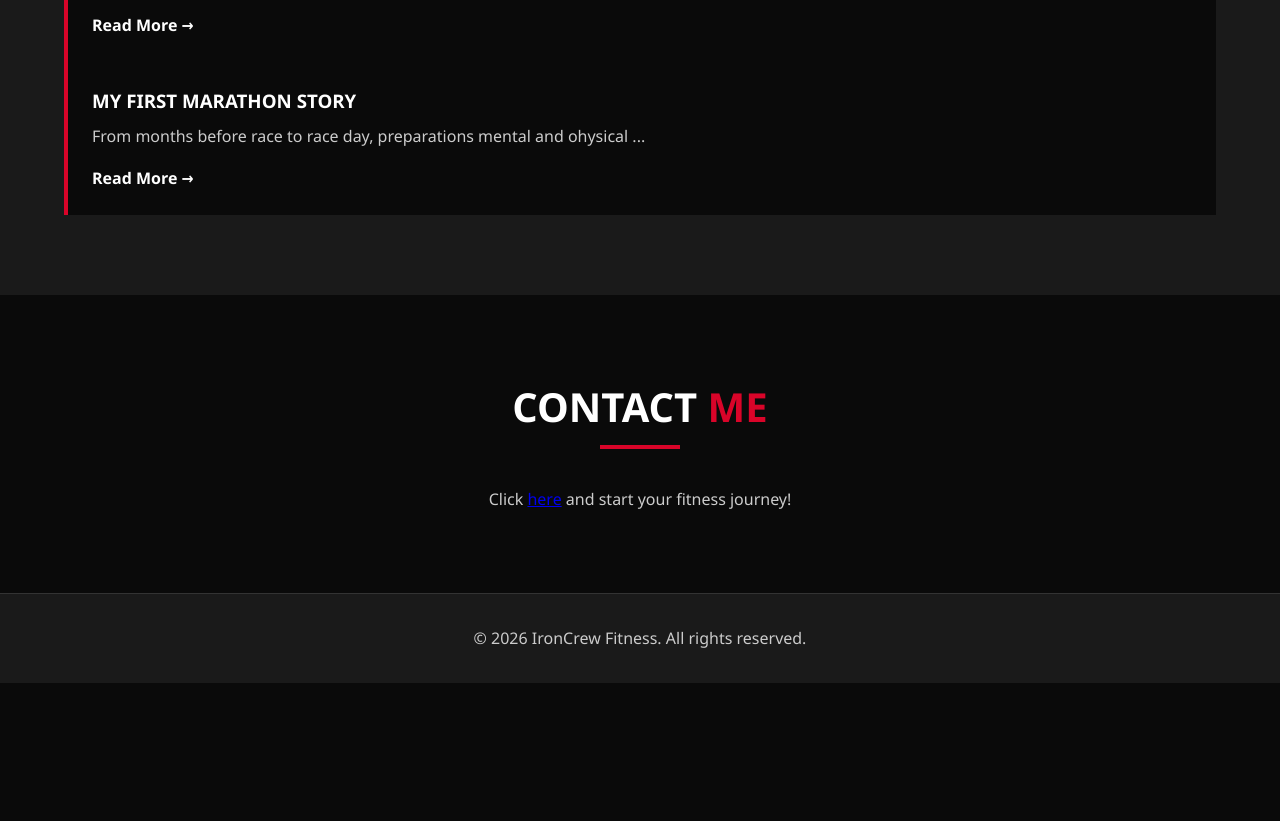
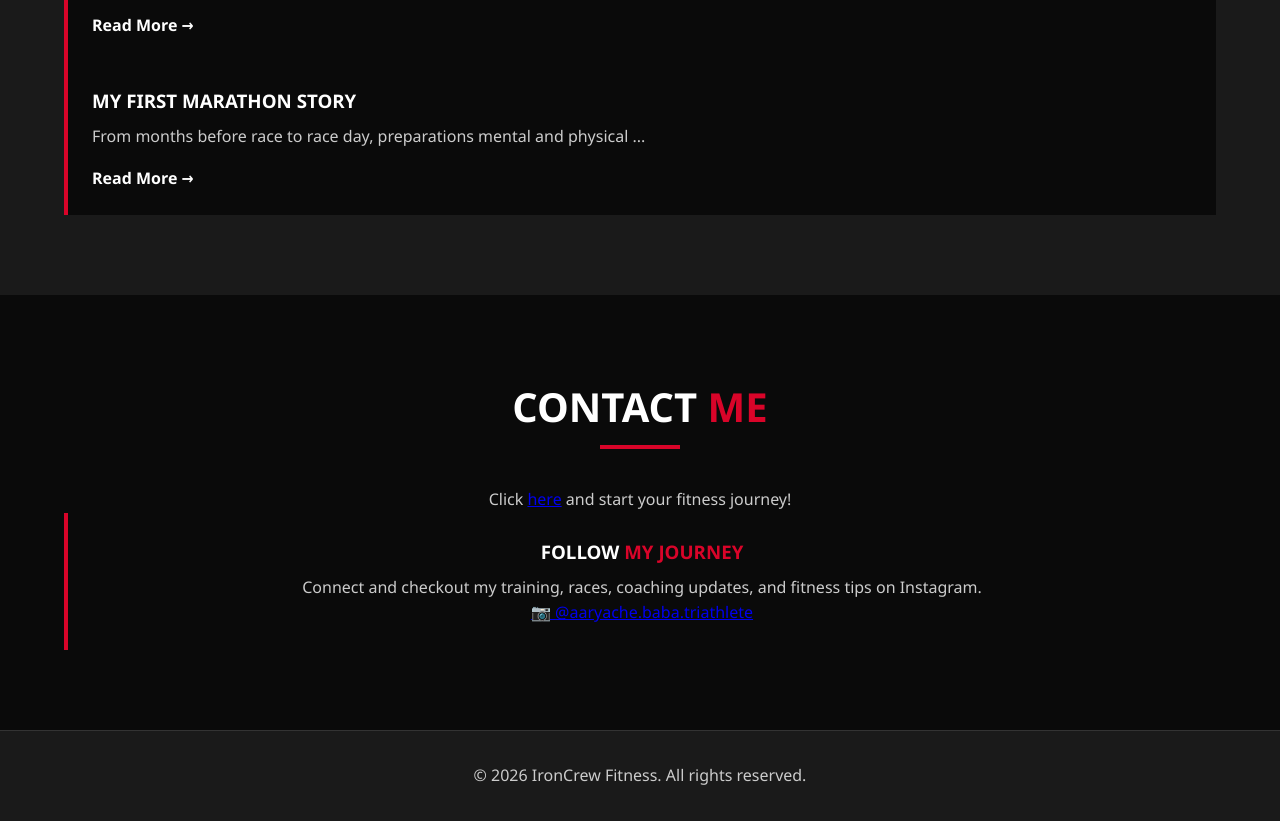
Before and after one commit to hiteshtheone/ironCrew, a plain HTML site: page index.html in a window 1280 px wide. Shown: the part 1809-2630 px from the top of the page. Before the commit the page ends 2492 px from the top, so only its background shows below. Drawn offline with Linux system fonts and the light colour scheme.

Commit message:
Added Instagram link

```diff
--- a/index.html
+++ b/index.html
@@ -303,7 +303,7 @@
             </div>
             <div class="blog-card">
                 <h3> My First Marathon Story </h3>
-                <p>From months before race to race day, preparations mental and ohysical ...</p>
+                <p>From months before race to race day, preparations mental and physical ...</p>
 		<a href="https://medium.com/@hiteshtheone/my-first-marathon-story-6e36729882e7" target="_blank" style="color: var(--white); text-decoration: none; font-weight: bold; margin-top: 1rem; display: inline-block;">Read More &rarr;</a>
             </div>
         </div>
@@ -312,6 +312,17 @@
     <section id="contact" class="section-padding">
         <h2 class="section-title">Contact <span class="text-red">Me</span></h2>
         <p>Click <a href="https://forms.gle/1vDkuQfCyMi29BZ99" target="_blank" >here</a> and start your fitness journey!</p>
+
+            <div class="blog-card">
+	    <h3>Follow <span class="text-red">My Journey</span></h3>
+	    <p>
+		Connect and checkout my training, races, coaching updates, and fitness tips on Instagram.
+	    </p>
+
+	    <a href="https://www.instagram.com/aaryache.baba.triathlete/" target="_blank">
+		📷 @aaryache.baba.triathlete
+	    </a>
+	    </div>
     </section>
 
     <footer>
```
